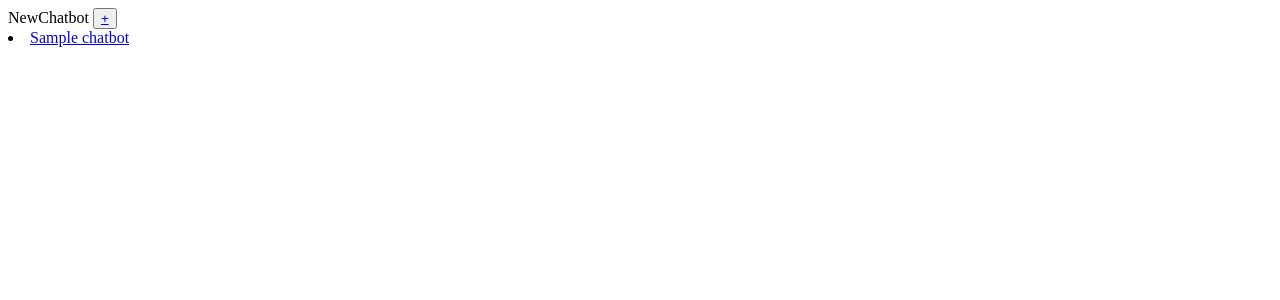
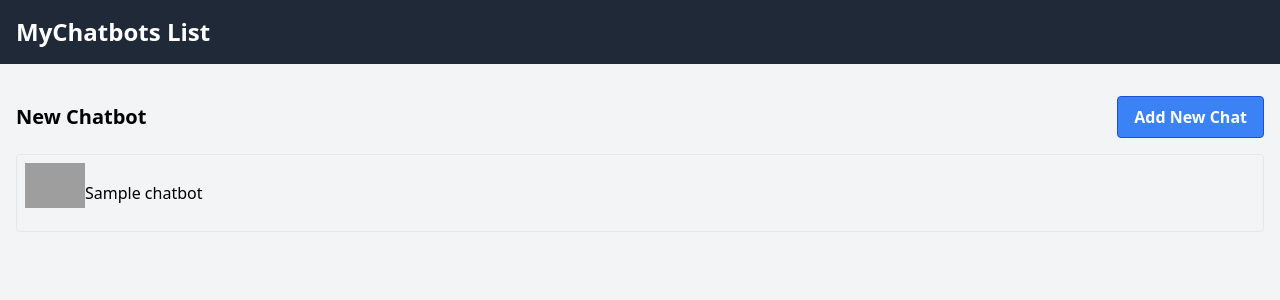
Before and after one commit to muhuchah/toit_chatbot, a Django app: page /chatbot/mychatbots_list/1/ in a window 1280 px wide. Shown: the top 300 px of the page. Run offline with Django 5.2, Linux system fonts and the light colour scheme; tables that the repository leaves empty hold one stand-in row (values such as "Sample post"); grey boxes are pictures that could not be loaded.

Commit message:
mychatbots_list.html updated

```diff
--- a/templates/chatbot/mychatbots_list.html
+++ b/templates/chatbot/mychatbots_list.html
@@ -3,41 +3,58 @@
 <head>
     <meta charset="UTF-8">
     <meta name="viewport" content="width=device-width, initial-scale=1.0">
-    <title>Chatbots List</title>
-    <!--<link href="https://cdn.jsdelivr.net/npm/tailwindcss@2.2.16/dist/tailwind.min.css" rel="stylesheet"> -->
+    <title>MyChatbots List</title>
+    <link href="https://cdn.jsdelivr.net/npm/tailwindcss@2.2.16/dist/tailwind.min.css" rel="stylesheet">
 </head>
-<body class="bg-gray-100 flex items-center justify-center h-screen">
-    <div class = "container">
-    <div class = "flex justify-center">
-        <div class="d-block w-100">
-            <label for="NewChatbot" class="block text-gray-600">NewChatbot</label>
-            <button type="submit" class="w-full bg-blue-500 text-white py-2 rounded hover:bg-blue-600"><a href="{% url 'create_newchatbot' user_id=user_id %}">+</a></button>
+<body class="bg-gray-100">
+    <header class="bg-gray-800 text-white p-4">
+        <div class="container mx-auto">
+            <h1 class="text-2xl font-semibold">MyChatbots List</h1>
         </div>
+    </header>
+    <!-- Chat List -->
+    <div class="container mx-auto p-4 mt-4">
+        <div class="flex justify-between items-center mb-4">
+            <h2 class="text-xl font-semibold">New Chatbot</h2>
+            <div>
+                <button class="bg-blue-500 hover:bg-blue-700 text-white font-bold py-2 px-4 border border-blue-700 rounded">
+                    <a href="{% url 'create_newchatbot' user_id=user_id %}">Add New Chat</a>
+                </button>
+            </div>
+        </div>
+        <!-- List of Previous Chats -->
+        <ul class="chat-list">
+            {% for chatbot in chatbots %}
+                <li class="chat-item border rounded p-2 mb-4 hover:bg-gray-100">
+                    <a href="{% url 'chatbot_detail' chatbot_id=chatbot.id %}" class="chat-link flex items-center">
+                        <div class="chat-avatar" style="width:60px;height:60px;">
+                            <img src="https://upload.wikimedia.org/wikipedia/commons/9/99/Sample_User_Icon.png" alt="User 1">
+                        </div>
+                        <div class="chat-details">
+                            <h3 class="chat-title">{{chatbot.name}}</h3>
+                        </div>
+                    </a>
+                </li>
+            {% endfor %}
+        </ul>
+        <!-- Pagination -->
+        {% if chatbots.has_previous %}
+            <div class="pagination flex space-x-2">
+                <ul>
+                    <li><a href="?page=1">&laquo First</a></li>
+                    <li><a href="?page={{chatbots.previous_page_number}}">Previous</a></li>
+                </ul>
+            </div>
+        {% endif %}
 
-        <div>
-            {% for chatbot in chatbots %}
-            <div class="d-block">
-                <li class="chat-item border d-block rounded p-2 mb-4 hover:bg-gray-100">
-                        <a href="{% url 'chatbot_detail' chatbot_id=chatbot.id %}" class="chat-link flex items-center">
-                            {{ chatbot.name }}
-                        </a>
-                </li>
-            </div>
-            {% endfor %}
+        {% if chatbots.has_previous %}
+        <div class="pagination flex space-x-2">
+            <ul>
+                <a href="?page={{chatbots.next_page_number}}">Next</a>
+                <a href="?page={{chatbots.paginator.num_pages}}">&raquo Last</a>
+            </ul>
         </div>
-
-        <div class="container mx-auto">
-            {% if chatbots.has_previous %}
-                <a href="?page=1" class="chat-link flex items-center">&laquo First</a>
-                <a href="?page={{chatbots.previous_page_number}} class="chat-link flex items-center"">Previous</a>
-            {% endif %}
-        </div>
-
-        {% if chatbots.has_next %}
-            <a href="?page={{chatbots.next_page_number}} class="chat-link flex items-center"">Next</a>
-            <a href="?page={{chatbots.paginator.num_pages}} class="chat-link flex items-center"">&raquo Last</a>
         {% endif %}
-    </div>
     </div>
 </body>
 </html>
```
